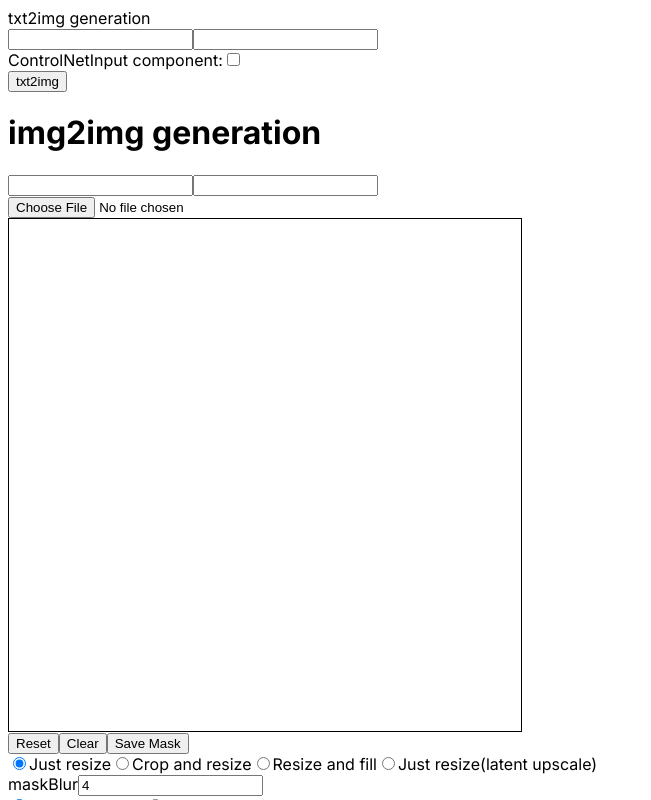
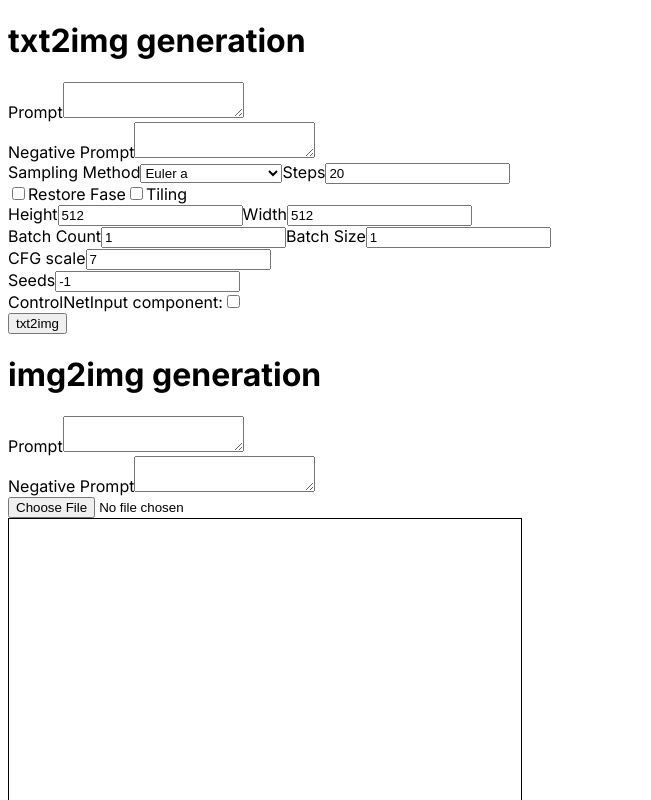
Before and after one commit to nftblackmagic/sd-webui-hook, a Next.js app: page /sd in a window 1280 px wide. Shown: the top 800 px of the page, without its empty margins (0-651 px from the left). Built offline with nearby package versions, Linux system fonts and the light colour scheme.

Commit message:
fix something

```diff
--- a/app/component/CommonInput.tsx
+++ b/app/component/CommonInput.tsx
@@ -170,7 +170,9 @@ export const CommonInput = ({ mode }: { mode: number }) => {
           }}
         >
           {samplingMethodOptions.map((option) => (
-            <option value={option.name}>{option.name}</option>
+            <option value={option.name} key={option.name}>
+              {option.name}
+            </option>
           ))}
         </select>
         <label htmlFor="steps">Steps</label>
--- a/app/component/PromptContainer.tsx
+++ b/app/component/PromptContainer.tsx
@@ -21,12 +21,17 @@ export const PromptContainer = ({ mode }: { mode: number }) => {
 
   return (
     <div>
-      <input type="text" value={settings.prompt} onChange={handleChange} />
-      <input
-        type="text"
-        value={settings.negative_prompt}
-        onChange={handleNegativeChange}
-      />
+      <div>
+        <label htmlFor="prompt">Prompt</label>
+        <textarea value={settings.prompt} onChange={handleChange} />
+      </div>
+      <div>
+        <label htmlFor="negative_prompt">Negative Prompt</label>
+        <textarea
+          value={settings.negative_prompt}
+          onChange={handleNegativeChange}
+        />
+      </div>
     </div>
   );
 };
--- a/app/sd/page.tsx
+++ b/app/sd/page.tsx
@@ -1,5 +1,6 @@
 "use client";
 
+import { CommonInput } from "../component/CommonInput";
 import { ControlNetInput } from "../component/ControlNetInput";
 import { Img2imgImageInput } from "../component/Img2imgImageInput";
 import { PromptContainer } from "../component/PromptContainer";
@@ -54,10 +55,10 @@ export default function Page() {
   return (
     <>
       <div>
-        txt2img generation
+        <h1>txt2img generation</h1>
         <PromptContainer mode={0} />
+        <CommonInput mode={0} />
         <ControlNetInput mode={0} />
-        {/* <ImageUpload /> */}
         <button onClick={handleTxt2imgClick}>txt2img</button>
         {loading && <div>loading...</div>}
         {error && <div>{error}</div>}
```
